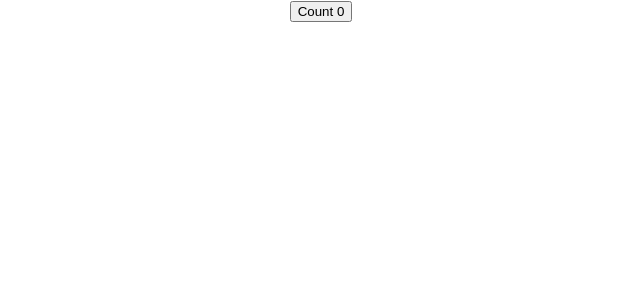
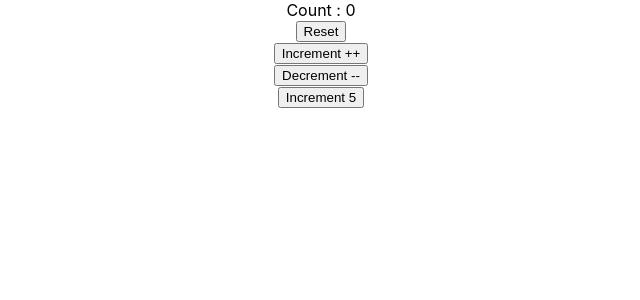
Before and after one commit to suman-saurabh-das/react-tutorial-javascript, a React (Create React App) app: page / in a window 1280 px wide. Shown: the top 300 px of the page, without its empty margins (319-959 px from the left). Built offline with nearby package versions, Linux system fonts and the light colour scheme.

Commit message:
Tutorial 46 (useState with previous value) - Completed

```diff
--- a/src/App.js
+++ b/src/App.js
@@ -48,7 +48,8 @@
 // import PostList from './components/section5/PostList';
 // import PostForm from './components/section5/PostForm';
 // import ClassCounter from './components/section5/ClassCounter';
-import HookCounter from './components/section5/HookCounter';
+// import HookCounter from './components/section5/HookCounter';
+import HookCounter2 from './components/section5/HookCounter2';
 
 
 function App() {
@@ -160,7 +161,9 @@
       {/* <PostForm /> */}
 
       {/* <ClassCounter /> */}
-      <HookCounter />
+      {/* <HookCounter /> */}
+
+      <HookCounter2 />
     </div>
   );
 }
--- /dev/null
+++ b/src/components/section5/HookCounter2.js
@@ -0,0 +1,29 @@
+import React from 'react'
+import { useState } from 'react';
+
+/*
+    NOTE - Whenever we want to change the value based on previous value, always pass a function in the setState method, which will have access to the previous state value and change the new value based on the previous value.
+*/
+
+function HookCounter2() {
+    const initialCount = 0;
+    const [count, setCount] = useState(initialCount);
+
+    const incrementFive = () => {
+        for(let i=0; i<5; i++){
+            setCount((prevCount) => (prevCount+1))
+            // Here we are passing a function that has access to the old value and we are incrementing that by 1
+        }
+    }
+    return (
+        <div>
+            Count : {count} <br />
+            <button onClick={() => (setCount(initialCount))}>Reset</button> <br />
+            <button onClick={() => (setCount((prevCount) => (prevCount + 1)))}>Increment ++</button> <br />
+            <button onClick={() => (setCount((prevCount) => (prevCount - 1)))}>Decrement --</button> <br />
+            <button onClick={incrementFive}>Increment 5</button>
+        </div>
+    )
+}
+
+export default HookCounter2
```
Also changed, not shown: src/components/section5/HookCounter.js (+7 -0 lines), src/logo.svg (deleted), 1 other file (tests, documents, lock files or other folders).
